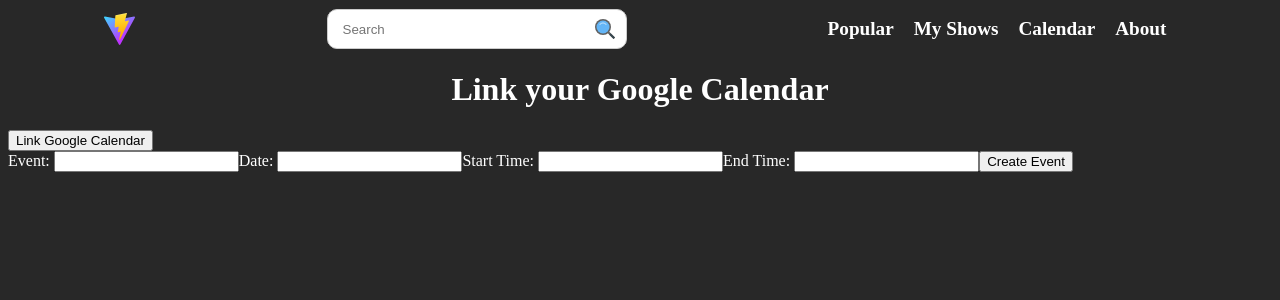
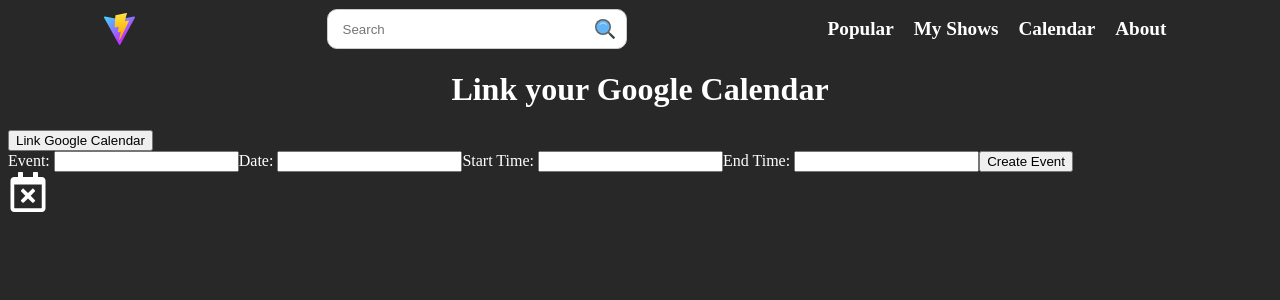
Before and after one commit to Neudorf13/Show-Stalker, a React (Vite) app in the folder client/: page /calendar in a window 1280 px wide. Shown: the top 300 px of the page. Built offline with nearby package versions, Linux system fonts and the light colour scheme.

Commit message:
added calendar subscribe button

```diff
--- a/client/src/components/DetailedShowCard.jsx
+++ b/client/src/components/DetailedShowCard.jsx
@@ -19,9 +19,9 @@ const DetailedShowCard = ({ id, img, name, rating, summary, genres }) => {
     console.log("adding show with id: " + id);
   };
 
-  const removeShow = () => {
-    console.log("removing show with id: " + id);
-  };
+  // const removeShow = () => {
+  //   console.log("removing show with id: " + id);
+  // };
 
   const subscribeToShow = () => {
     console.log("subscribing to show.");
--- a/client/src/pages/Calendar.jsx
+++ b/client/src/pages/Calendar.jsx
@@ -1,6 +1,7 @@
 import "./Pages.css";
 import Header from "../components/Header";
 import axios from "axios";
+import CalendarSubscribeButton from "../components/CalendarSubscribeButton";
 
 const Calendar = () => {
   //TODO: fix uri+clientID
@@ -84,6 +85,8 @@ const Calendar = () => {
           Create Event
         </button>
       </form>
+
+      <CalendarSubscribeButton/>
     </div>
   );
 };
```
